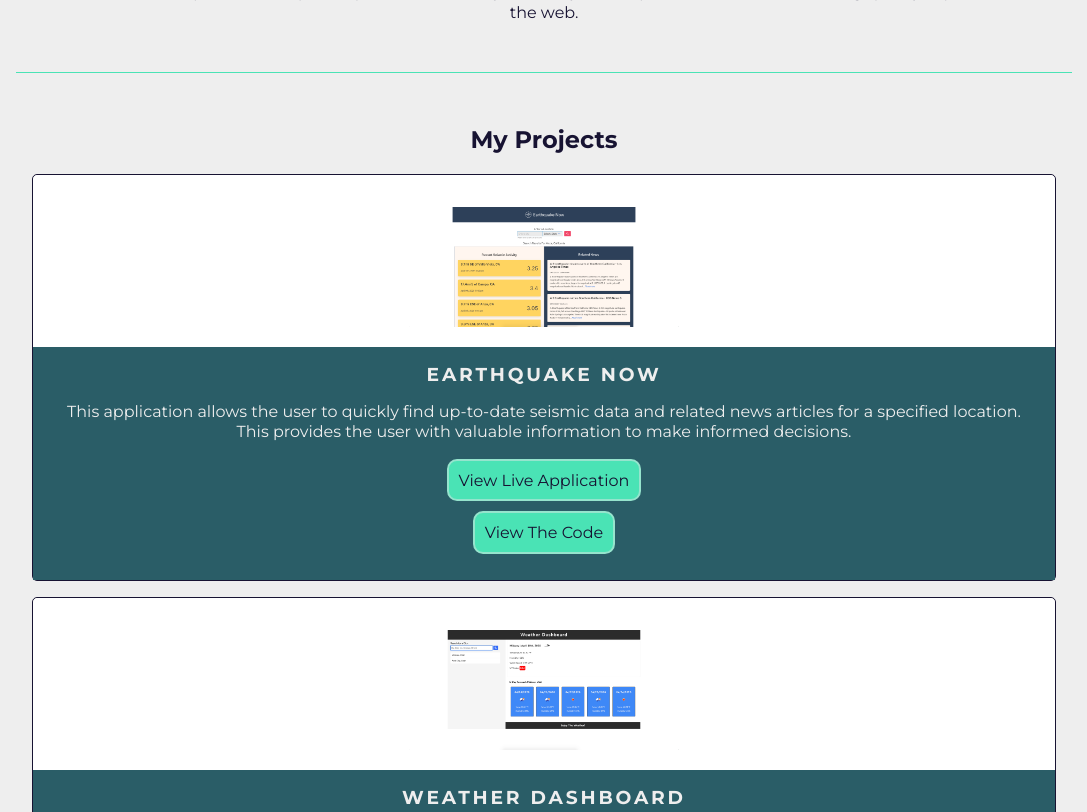
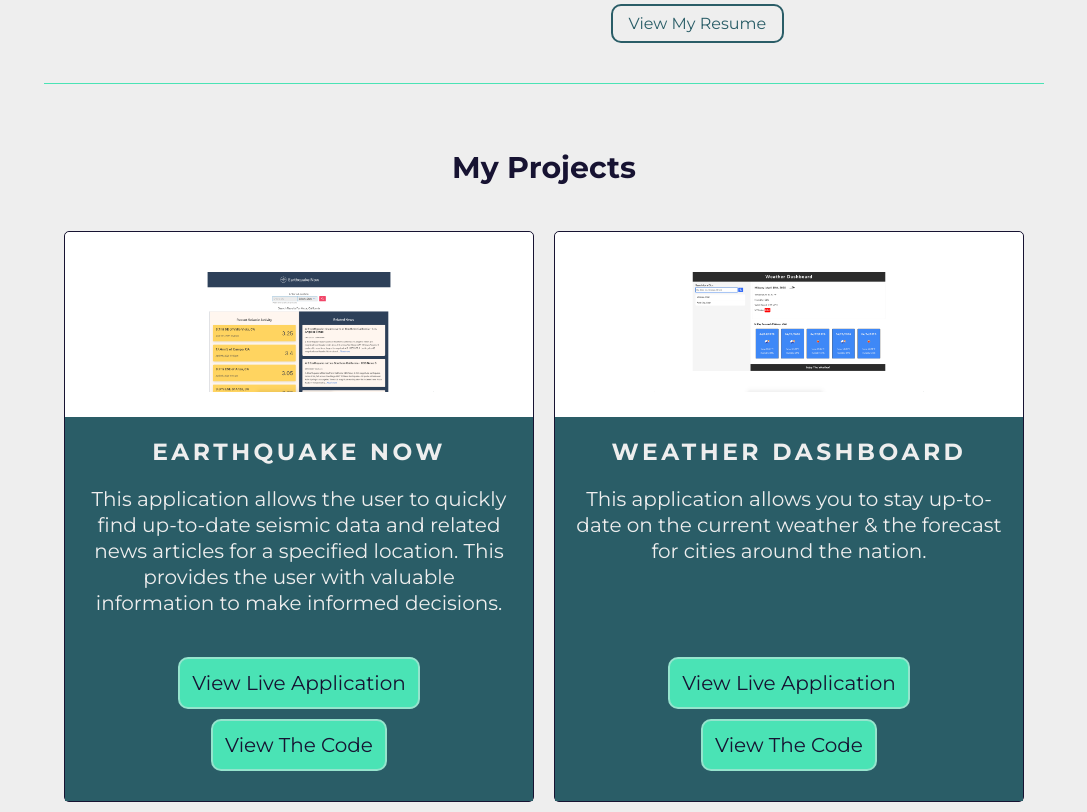
Before and after one commit to nvalline/my-portfolio, a plain HTML site: page index.html in a window 1280 px wide. Shown: the part 719-1531 px from the top of the page, without its empty margins (96-1183 px from the left). Drawn offline with Linux system fonts and the light colour scheme.

Commit message:
added responsive styles

```diff
--- a/assets/styles/style.scss
+++ b/assets/styles/style.scss
@@ -50,6 +50,10 @@ header {
                 font-size: 1.8em;
                 color: $white-color;
             }
+
+            a i:hover {
+                color: $light-green-color;
+            }
         }
     }
 }
@@ -77,6 +81,21 @@ main {
             font-size: 1em;
             line-height: 1.3em;
         }
+
+        .about-info a {
+            border: 2px solid $dark-green-color;
+            border-radius: 10px;
+            color: $dark-green-color;
+            display: inline-block;
+            font-size: 0.8em;
+            padding: 0.5em 1em;
+            text-decoration: none;
+        }
+
+        .about-info a:hover {
+            background-color: #e9e8e8;
+            font-weight: bold;
+        }
     }
 
     .project-wrapper {
@@ -95,10 +114,7 @@ main {
             }
         }
 
-        .project-info {
-            display: flex;
-            flex-direction: column;
-            align-items: center;
+        .project-content {
             background-color: $dark-green-color;
             color: $white-color;
             padding: 1em;
@@ -112,6 +128,14 @@ main {
             p {
                 line-height: 1.3em;
             }
+        }
+
+        .project-btns {
+            display: flex;
+            flex-direction: column;
+            align-items: center;
+            background-color: $dark-green-color;
+            padding-bottom: 1em;
 
             a {
                 background-color: $light-green-color;
@@ -121,7 +145,6 @@ main {
                 margin-bottom: 10px;
                 padding: 0.6em;
                 text-decoration: none;
-
             }
 
             a:hover {
@@ -142,12 +165,13 @@ main {
         color: $white-color;
         font-weight: bold;
         display: inline-block;
-        padding: 1em;
+        padding: 0.8em 1.5em;
         text-decoration: none;
     }
 
     .contact a:hover {
         background-color: #555074;
+        color: $light-green-color;
     }
 }
 
@@ -161,3 +185,95 @@ footer {
     padding: 2.5em;
     width: calc(100% - 5em);
 }
+
+/*-- Responsiveness --*/
+/* min width 768px */
+@media only screen and (min-width: 768px) {
+    html {
+        font-size: 18px;
+
+        .about-info {
+            margin: 0 auto;
+            max-width: 620px;
+        }
+
+        .project-wrapper {
+            margin: 0 auto 1em;
+            max-width: 500px;
+        }
+    }
+}
+
+/* min width 992px */
+@media only screen and (min-width: 992px) {
+    html {
+        font-size: 20px;
+    }
+
+    .about {
+        display: flex;
+
+        .about-img {
+            margin-top: 1.8em;
+            margin-right: 2em;
+
+            .profile-img {
+                height: 400px;
+            }
+        }
+    }
+
+    .projects {
+        display: grid;
+        grid-template-areas:
+            "title title"
+            "pro1 pro2"
+            "pro3 pro4";
+        grid-template-rows: auto auto auto;
+        grid-template-columns: 1fr 1fr;
+        gap: 20px;
+
+        h2 {
+            grid-area: title;
+        }
+
+        #pro1 {
+            grid-area: pro1;
+        }
+
+        #pro2 {
+            grid-area: pro2;
+        }
+
+        #pro3 {
+            grid-area: pro3;
+        }
+
+        #pro4 {
+            grid-area: pro4;
+        }
+
+        .project-img img {
+            width: 350px;
+        }
+
+        .project-content {
+            height: 200px;
+        }
+    }
+}
+
+/* min width 1200px */
+@media only screen and (min-width: 1200px) {
+    section {
+        max-width: 960px;
+    }
+}
+
+/* min width 1789px */
+@media only screen and (min-width: 1920px) {
+    body {
+        margin: 0 auto;
+        max-width: 1920px;
+    }
+}
--- a/index.html
+++ b/index.html
@@ -28,14 +28,16 @@
                     </a>
                 </li>
                 <li>
-                    <a href="#">
+                    <a href="mailto: nate@natevalline.com">
                         <i class="fas fa-envelope-square"></i>
                     </a>
                 </li>
             </ul>
         </nav>
     </header>
+
     <main>
+
         <section class="about">
             <div class="about-img">
                 <img src="./assets/img/profile-pic.jpeg" alt="Profile Pic" class="profile-img">
@@ -53,68 +55,87 @@
                 <p>I’m excited to incorporate these past experiences with my creativity and implement them into building
                     quality experiences on the web.
                 </p>
+                <a href="#">View My Resume</a>
             </div>
         </section>
+
         <section class="projects">
             <h2>My Projects</h2>
-            <div class="project-wrapper">
+
+            <div class="project-wrapper" id="pro1">
                 <div class="project-img">
                     <img src="./assets/img/earthquakenow.png" alt="Project Image">
                 </div>
-                <div class="project-info">
+                <div class="project-content">
                     <h3>Earthquake Now</h3>
                     <p class="project-description">This application allows the user to quickly find up-to-date seismic
                         data and related news articles for a specified location. This provides the user with valuable
                         information to make informed decisions.</p>
+                </div>
+                <div class="project-btns">
                     <a href="#" class="site-link">View Live Application</a>
                     <a href="#" class="code-link">View The Code</a>
                 </div>
             </div>
-            <div class="project-wrapper">
+
+            <div class="project-wrapper" id="pro2">
                 <div class="project-img">
                     <img src="./assets/img/weatherdashboard.png" alt="Project Image">
                 </div>
-                <div class="project-info">
+                <div class="project-content">
                     <h3>Weather Dashboard</h3>
                     <p class="project-description">This application allows you to stay up-to-date on the current
                         weather & the forecast for cities around the nation.</p>
+                </div>
+                <div class="project-btns">
                     <a href="#" class="site-link">View Live Application</a>
                     <a href="#" class="code-link">View The Code</a>
                 </div>
             </div>
-            <div class="project-wrapper">
+
+            <div class="project-wrapper" id="pro3">
                 <div class="project-img">
                     <img src="./assets/img/dayplanner.png" alt="Project Image">
                 </div>
-                <div class="project-info">
+                <div class="project-content">
                     <h3>Day Planner</h3>
                     <p class="project-description">This application allows you to plan out your work day to stay
                         ahead of the game.</p>
+                </div>
+                <div class="project-btns">
                     <a href="#" class="site-link">View Live Application</a>
                     <a href="#" class="code-link">View The Code</a>
                 </div>
             </div>
-            <div class="project-wrapper">
+
+            <div class="project-wrapper" id="pro4">
                 <div class="project-img">
                     <img src="./assets/img/codingquiz.png" alt="Project Image">
                 </div>
-                <div class="project-info">
+                <div class="project-content">
                     <h3>Coding Quiz</h3>
                     <p class="project-description">This application will test your coding knowledge.</p>
+                </div>
+                <div class="project-btns">
                     <a href="#" class="site-link">View Live Application</a>
                     <a href="#" class="code-link">View The Code</a>
                 </div>
             </div>
+
         </section>
+
         <section class="contact">
             <h2>Let's Work Together!</h2>
             <p>Click the button below to connect with me.</p>
             <a href="mailto: nate@natevalline.com" class="contact-btn">Yes, Let's Chat!</a>
         </section>
+
     </main>
+
     <footer id="footer">
         <h4 id="copyright">Copyright 2020 Nate Valline</h4>
     </footer>
+
 </body>
 
 </html>
```
Also changed, not shown: assets/styles/style.css, 1 other file.
